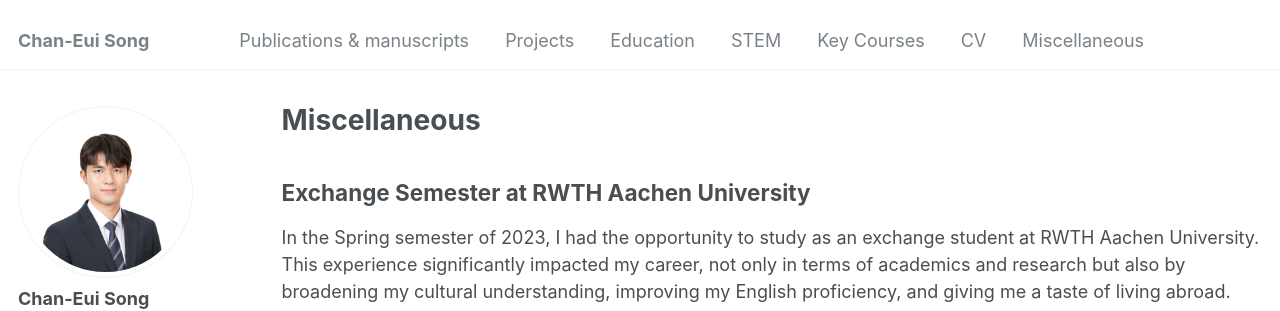
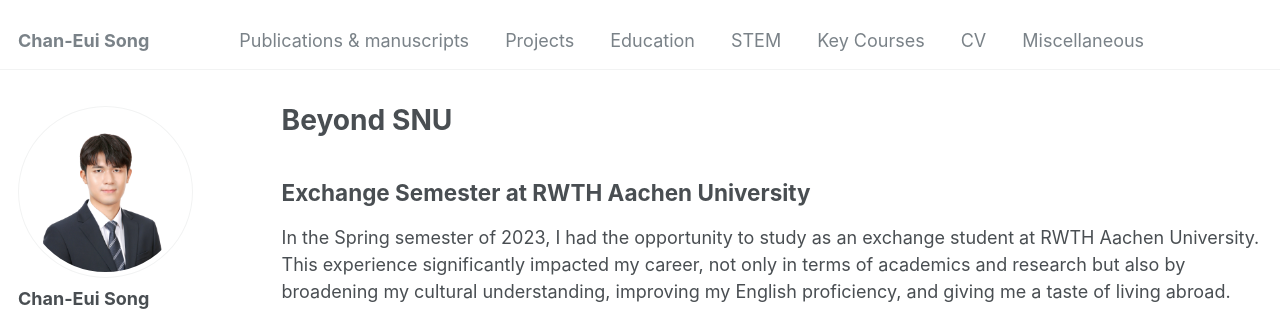
Before and after one commit to cksdml1014/chanisong, a Jekyll site: the page built from _pages/beyondsnu.md, in a window 1280 px wide and 900 px high. Shown: the top 311 px of the window. Built offline with Jekyll 4.4.1, drawn with Linux system fonts in a browser that asks for light colours.

Commit message:
Update and rename Miscellaneous.md to beyondsnu.md

```diff
--- a/_pages/Miscellaneous.md
+++ b/_pages/beyondsnu.md
@@ -1,7 +1,7 @@
 ---
 layout: archive
-title: "Miscellaneous"
-permalink: /miscellaneous/
+title: "Beyond SNU"
+permalink: /beyondsnu/
 author_profile: true
 ---
 
```
